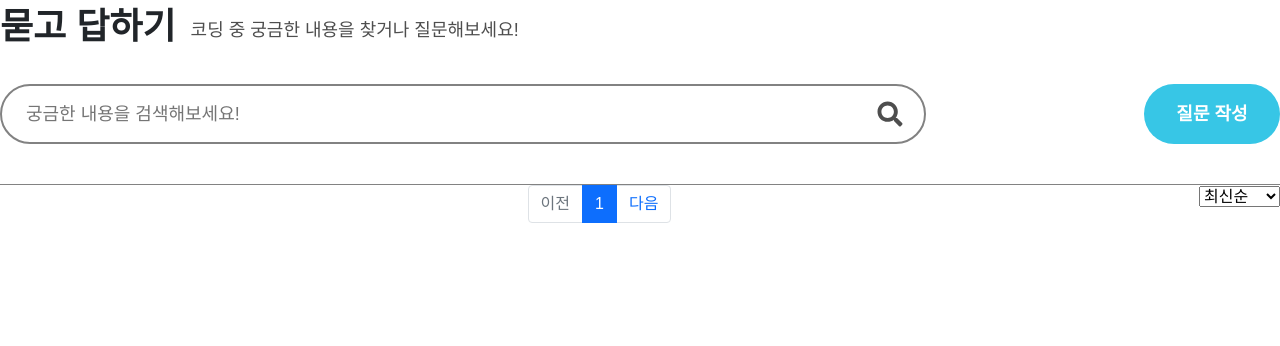
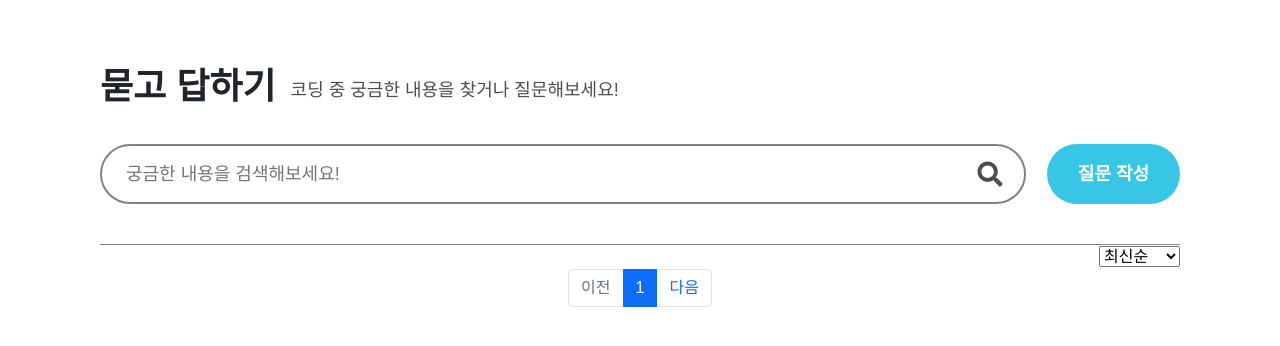
Before and after one commit to hongsy0113/Piro16_Help_Coding, a Django app: page /qna/ in a window 1280 px wide. Shown: the part 81-427 px from the top of the page. Run offline with Django 4.2, Linux system fonts and the light colour scheme; data that the repository does not hold is empty; parts of the project's set-up code (start-up, migrations or seed data) failed here and were passed over; some libraries are stand-ins or nearby versions.

Commit message:
[DESIGN] css detail fix

```diff
--- a/static/css/base.css
+++ b/static/css/base.css
@@ -7,6 +7,7 @@ header{
     border-bottom: 1px solid #E5E5E5;
     background-color: white;
     position: sticky;
+    top: 0;
 }
 
 .header__nav-container {
@@ -158,6 +159,7 @@ header li, header a {
 }
 
 section{
-    width: 100%;
+    width: 1080px;
     margin: 0 auto;
+    padding-top: 60px;
 }
--- a/static/css/main.css
+++ b/static/css/main.css
@@ -1,3 +1,8 @@
+section {
+    width: 100%;
+    padding: 0;
+}
+
 .landing__container {
     width: 100%;
     height: 740px;
--- a/templates/user/mypage.html
+++ b/templates/user/mypage.html
@@ -1,4 +1,4 @@
-{% extends 'user/main.html' %}
+{% extends 'base.html' %}
 
 {% block content %}
 <div>
```
